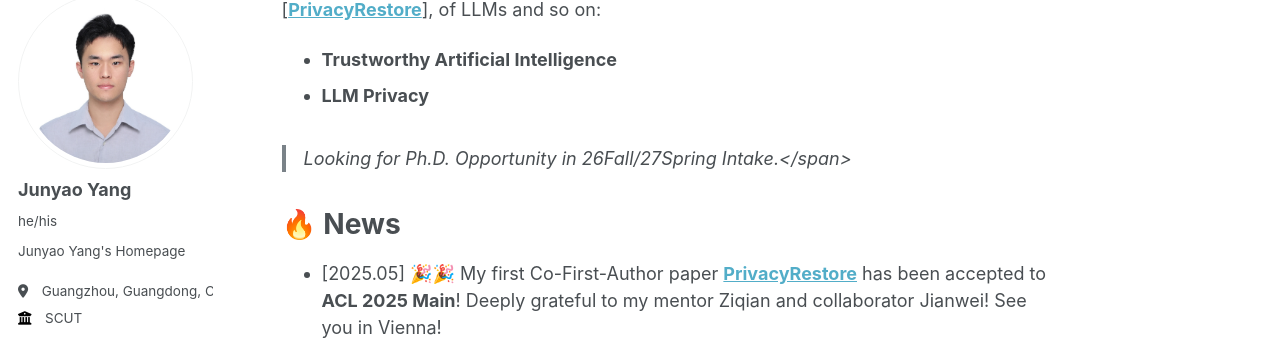
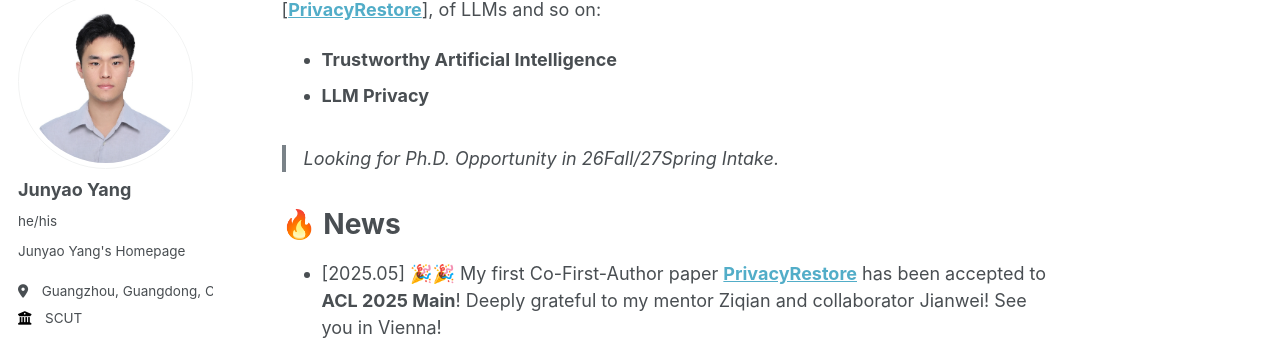
Before and after one commit to jyyang26/jyyang26.github.io, a Jekyll site: the page built from _pages/about.md, in a window 1280 px wide and 900 px high, scrolled down 334 px. Shown: the part 112-453 px from the top of the window. Built offline with Jekyll 4.4.1, drawn with Linux system fonts in a browser that asks for light colours; some web fonts are replaced; some of the changed lines change nothing that is shown.

Commit message:
Update about.md

```diff
--- a/_pages/about.md
+++ b/_pages/about.md
@@ -14,7 +14,7 @@ My research story revolves around **the Underlying Principles and Understanding
 - **Trustworthy Artificial Intelligence**
 - **LLM Privacy**
 
-> Looking for Ph.D. Opportunity in 26Fall/27Spring Intake.</span>
+> Looking for Ph.D. Opportunity in 26Fall/27Spring Intake.
 
 
 <!-- - [2025.02] **RewardDS** is available now! Check our work **[here](https://arxiv.org/abs/2502.18517)**! -->
```
